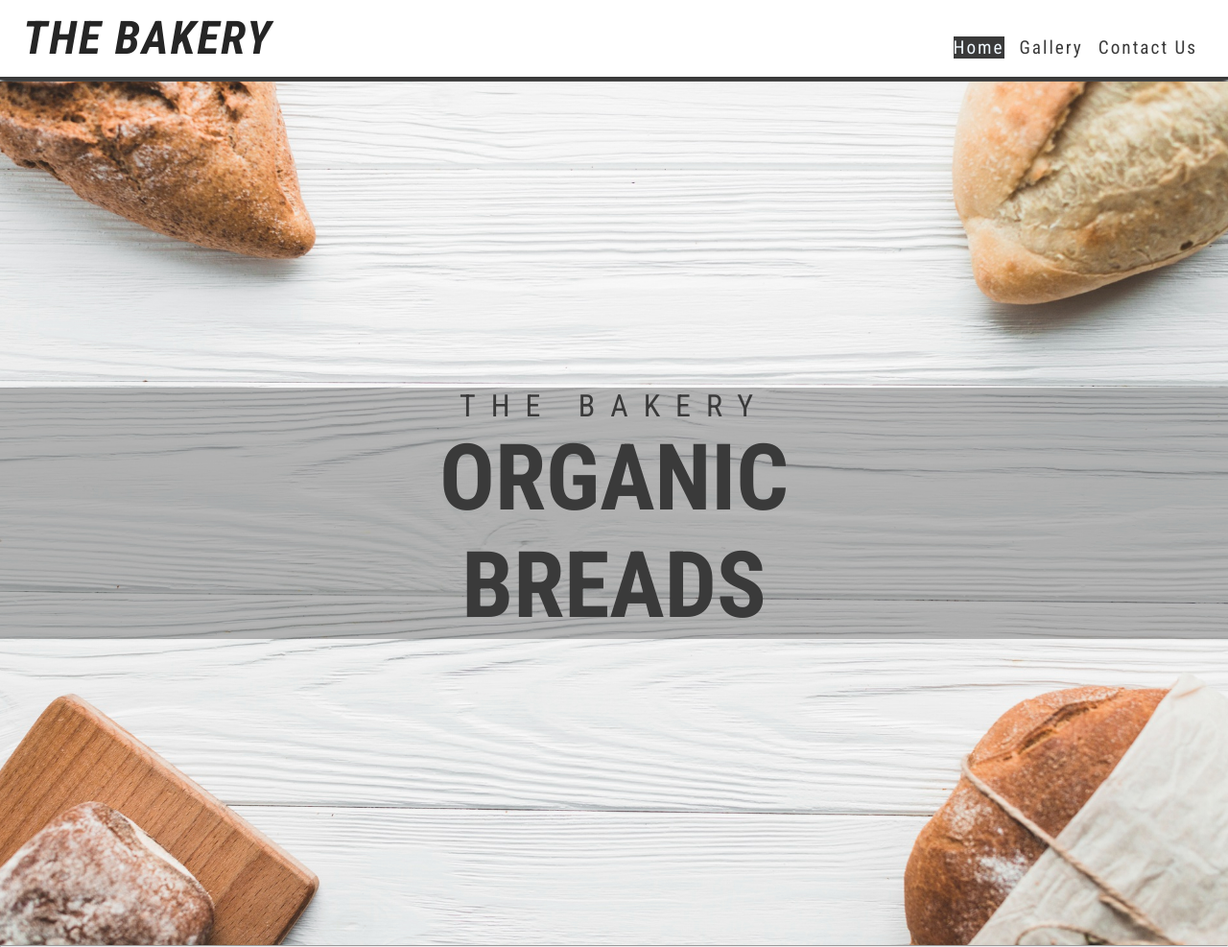
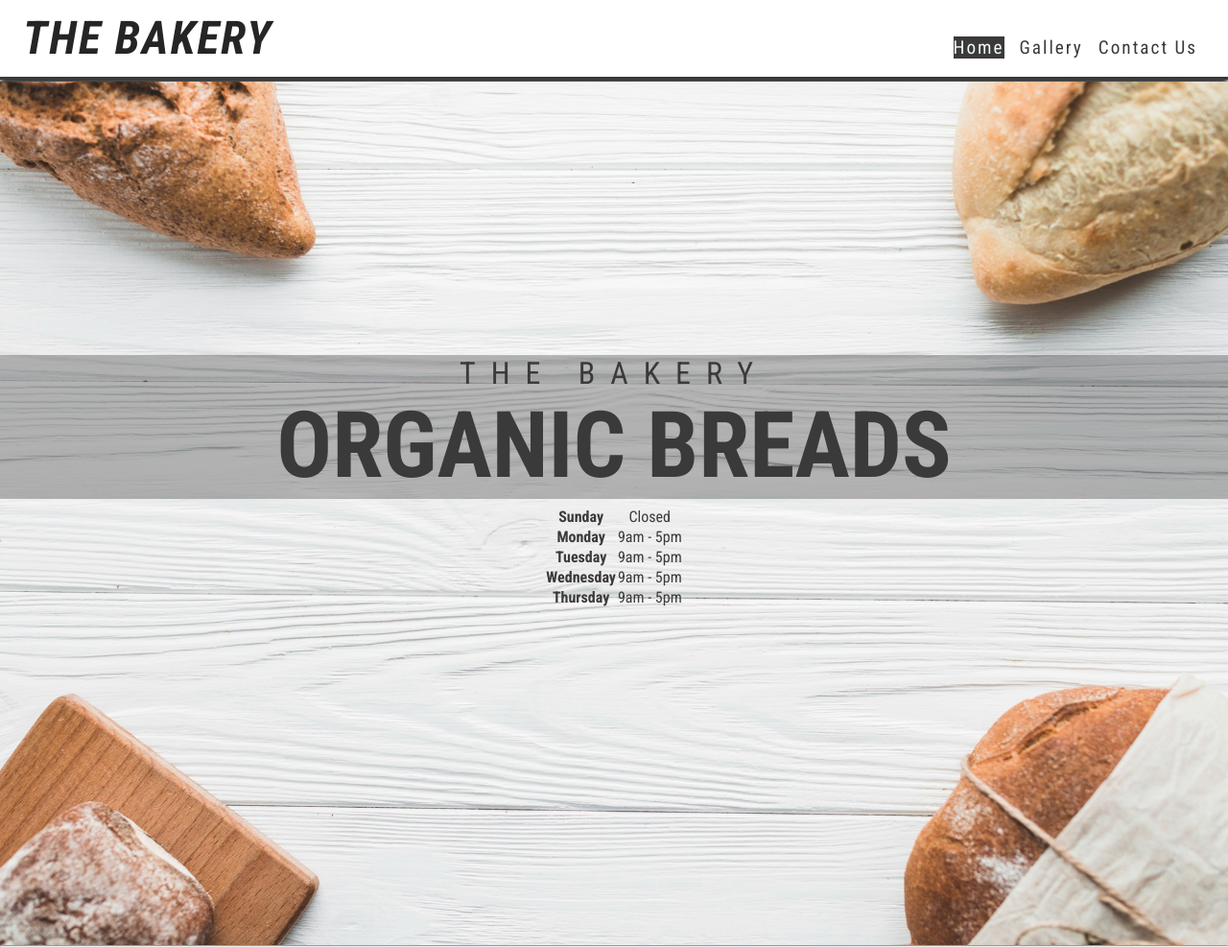
Before and after one commit to Novak030/First-Project, a plain HTML site: page index.html in a window 1280 px wide. Shown: the top 987 px of the page at 96% size. Drawn offline with Linux system fonts and the light colour scheme.

Commit message:
add opening hours table

```diff
--- a/assets/css/style.css
+++ b/assets/css/style.css
@@ -138,20 +138,31 @@ main {
         margin-bottom: auto;
 
 
+
    }
 
    #cover-text {
     background-color: rgba(7, 7, 7, 0.267);
     text-align: center;
     position: absolute;
-        top: 50%;
+        top: 40%;
         left: 50%;
         transform: translate(-50%, -50%);
         width: 100%;
 
+   }
+
+   /*Main Hours*/
+#hours {
+    text-align: center;
+        position: absolute;
+        top: 55%;
+        left: 50%;
+        transform: translate(-50%, -50%);
 
 
-   }
+}
+
 /*Newsletter*/
 form {
     border: 3px solid #f1f1f1;
@@ -159,6 +170,7 @@ form {
     font-family: 'Roboto Condensed', sans-serif;
     display: block;
     width: 100%;
+    position: relative;
 
 
 }
--- a/index.html
+++ b/index.html
@@ -45,10 +45,31 @@
         <section id="hero">
         <div id="cover-text">
         <h2>The Bakery</h2>
-        <h3>ORGANIC
-            <br>BREADS
+        <h3>ORGANIC BREADS
         </h3>
         </div>
+        <table id="hours">
+            <tr>
+                <th>Sunday</th>
+                <td>Closed</td>
+            </tr>
+            <tr>
+                <th>Monday</th>
+                <td>9am - 5pm</td>
+            </tr>
+            <tr>
+                <th>Tuesday</th>
+                <td>9am - 5pm</td>
+            </tr>
+            <tr>
+                <th>Wednesday</th>
+                <td>9am - 5pm</td>
+            </tr>
+            <tr>
+                <th>Thursday</th>
+                <td>9am - 5pm</td>
+            </tr>
+        </table>
         </section>
     </main>
 
```
